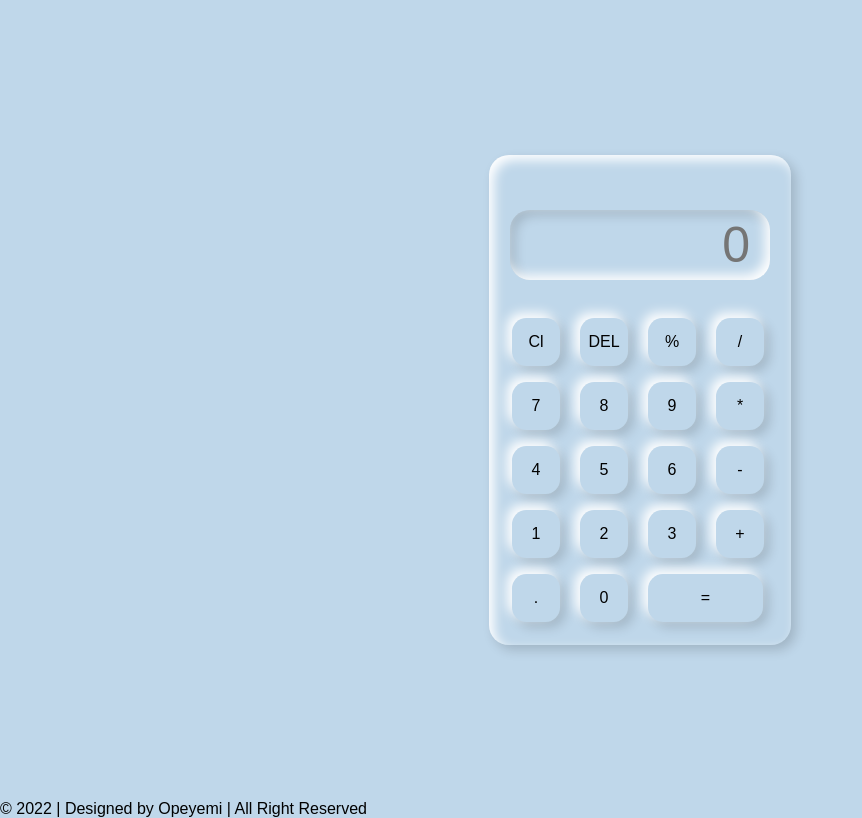
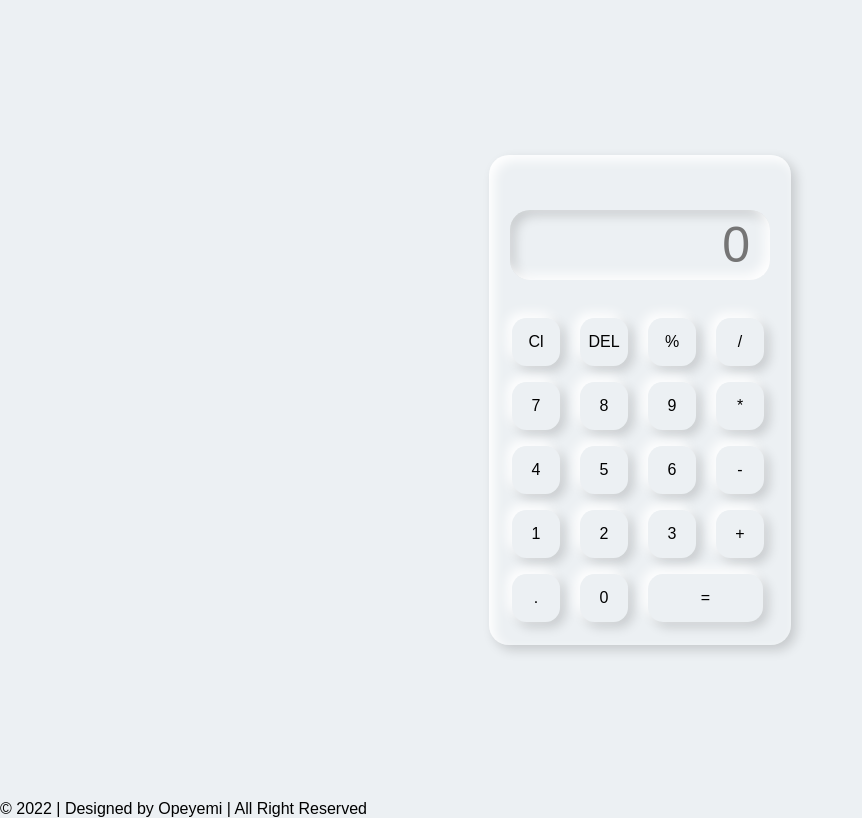
Before and after one commit to dem199/calc, a plain HTML site: page index.html in a window 1280 px wide. Shown: the whole page, without its empty margins (0-862 px from the left). Drawn offline with Linux system fonts and the light colour scheme.

Commit message:
first commit

```diff
--- a/style.css
+++ b/style.css
@@ -2,7 +2,7 @@
   margin: 0;
   padding: 0;
   box-sizing: border-box;
-    background-color: #bfd7ea;
+  background-color: #ecf0f3;
   font-family: sans-serif;
   outline: none;
 }
@@ -15,7 +15,7 @@
 }
 
 .calculator {
-    background-color: #bfd7ea;
+  background-color: #ecf0f3;
   padding: 15px;
   border-radius: 20px;
   box-shadow: inset 5px 5px 12px #ffffff, 5px 5px 12px rgb(0, 0, 0, 0.16);
@@ -27,7 +27,7 @@
   grid-column: span 4;
   height: 70px;
   width: 260px;
-    background-color: #bfd7ea;
+  background-color: #ecf0f3;
   box-shadow: inset -5px -5px 12px #ffffff,
     inset 5px 5px 12px rgb(0, 0, 0, 0.16);
   border: none;
@@ -44,7 +44,7 @@
 button {
   height: 48px;
   width: 48px;
-    background-color: #bfd7ea;
+  background-color: #ecf0f3;
   box-shadow: -5px -5px 12px #ffffff, 5px 5px 12px rgba(0, 0, 0, 0.16);
   border: none;
   border-radius: 30%;
@@ -55,6 +55,6 @@
 .equal {
   width: 115px;
   border-radius: 15px;
-    background-color: #bfd7ea;
+  background-color: #ecf0f3;
   box-shadow: -5px -5px 12px #ffffff, 5px 5px 12px rgba(0, 0, 0, 0.16);
 }
```
Lines whose indentation alone changed are shown as unchanged.
